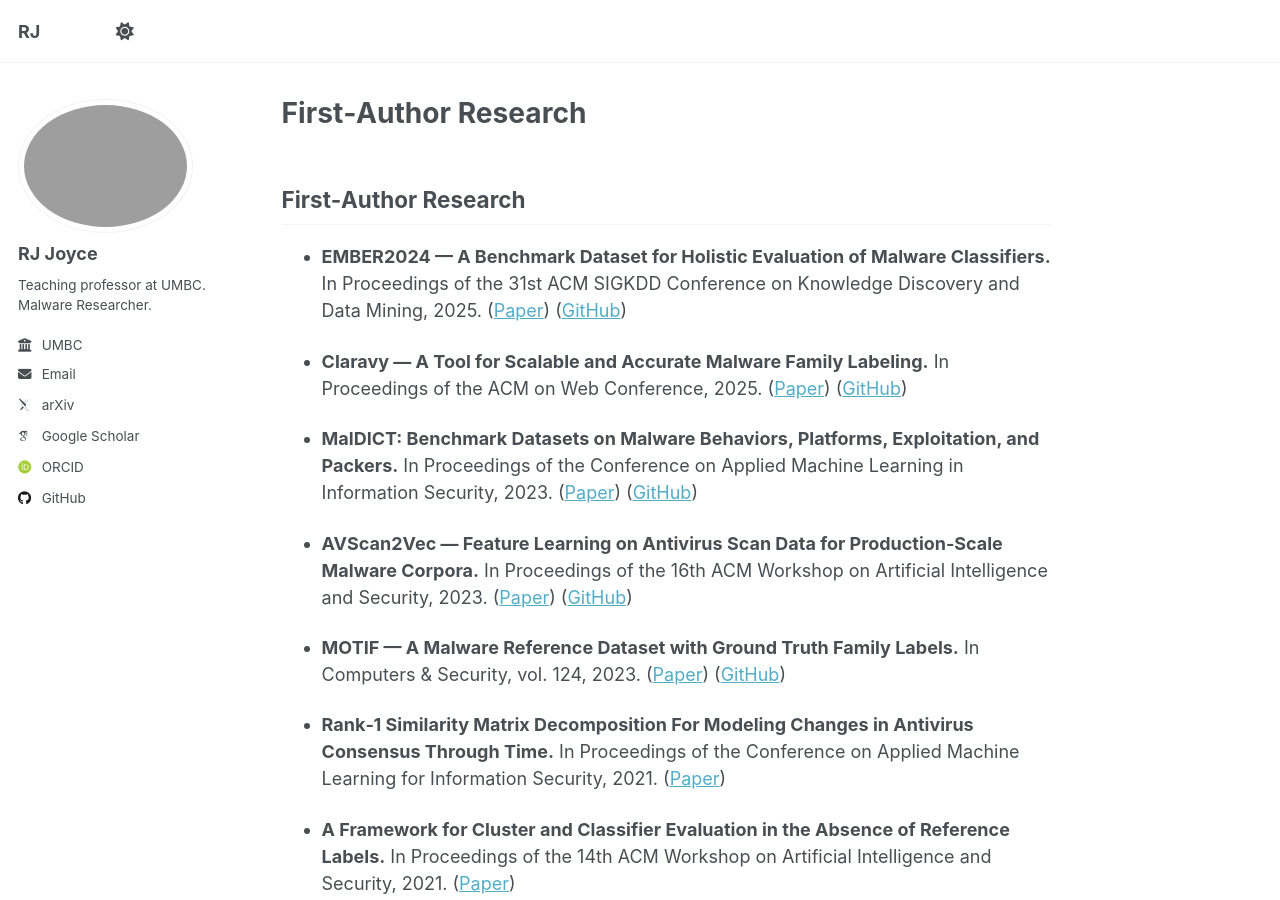
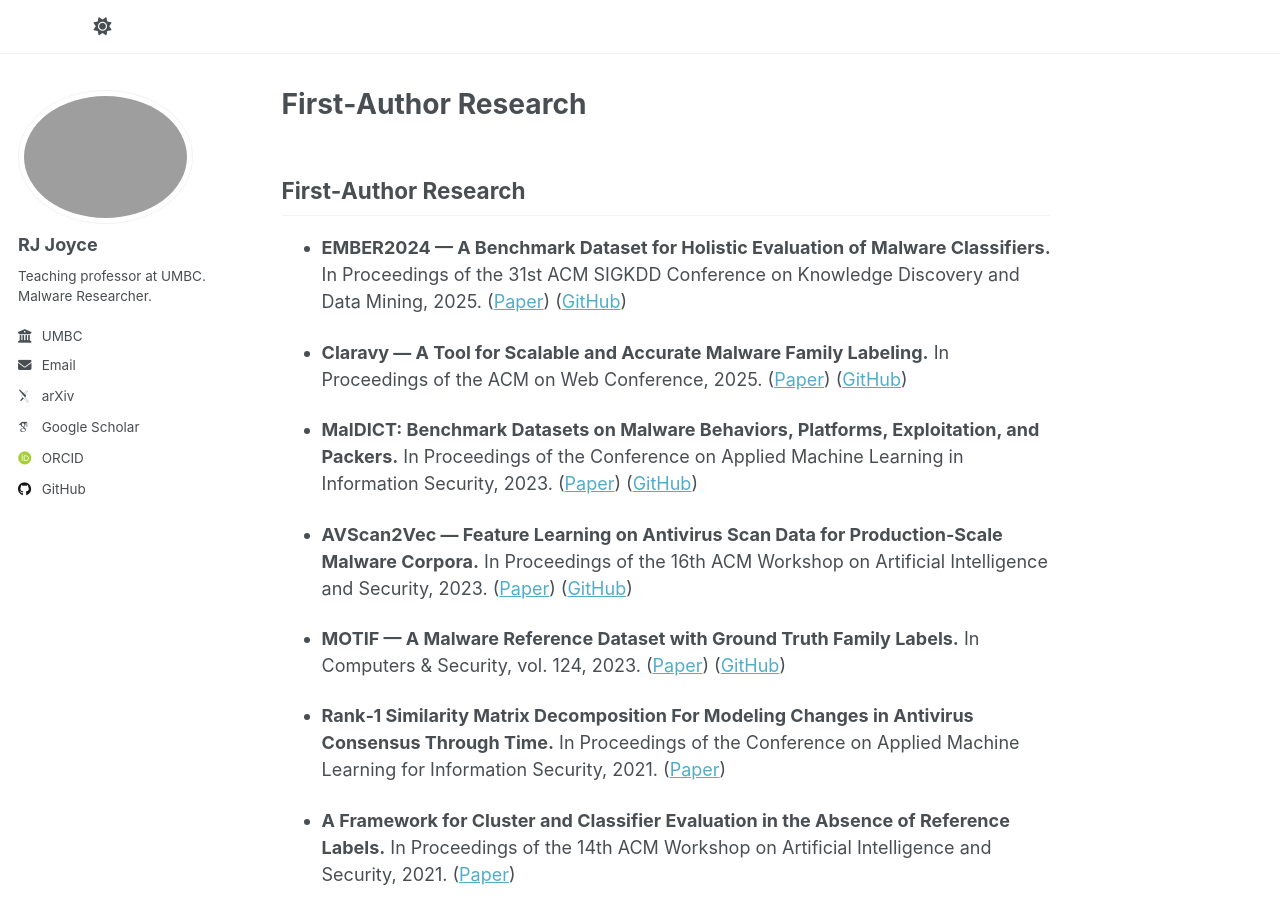
Before and after one commit to rjjoyce/joyce8.github.io, a Jekyll site: the page built from index.md, in a window 1280 px wide and 900 px high. Built offline with Jekyll 4.4.1, drawn with Linux system fonts in a browser that asks for light colours; some web fonts are replaced; our own code applies the rules of GitHub Pages for plain Markdown files; a script that is not in the unit is left out.

```diff
--- a/_config.yml
+++ b/_config.yml
@@ -9,8 +9,8 @@
 # Basic Site Settings
 locale                   : "en-US"
 site_theme               : "default"
-title                    : "RJ"
-title_separator          : "-"
+title                    : ""
+title_separator          : ""
 name                     : &name "RJ Joyce"
 description              : &description "Teaching professor at the University of Maryland, Baltimore County. Researching applications of machine learning and data science to the field of malware analysis."
 url                      : https://rjjoyce.github.io # the base hostname & protocol for your site e.g. "https://[your GitHub username].github.io" or if you already have some other page hosted on Github then use "https://[your GitHub username].github.io/[Your Repo Name]"
```
